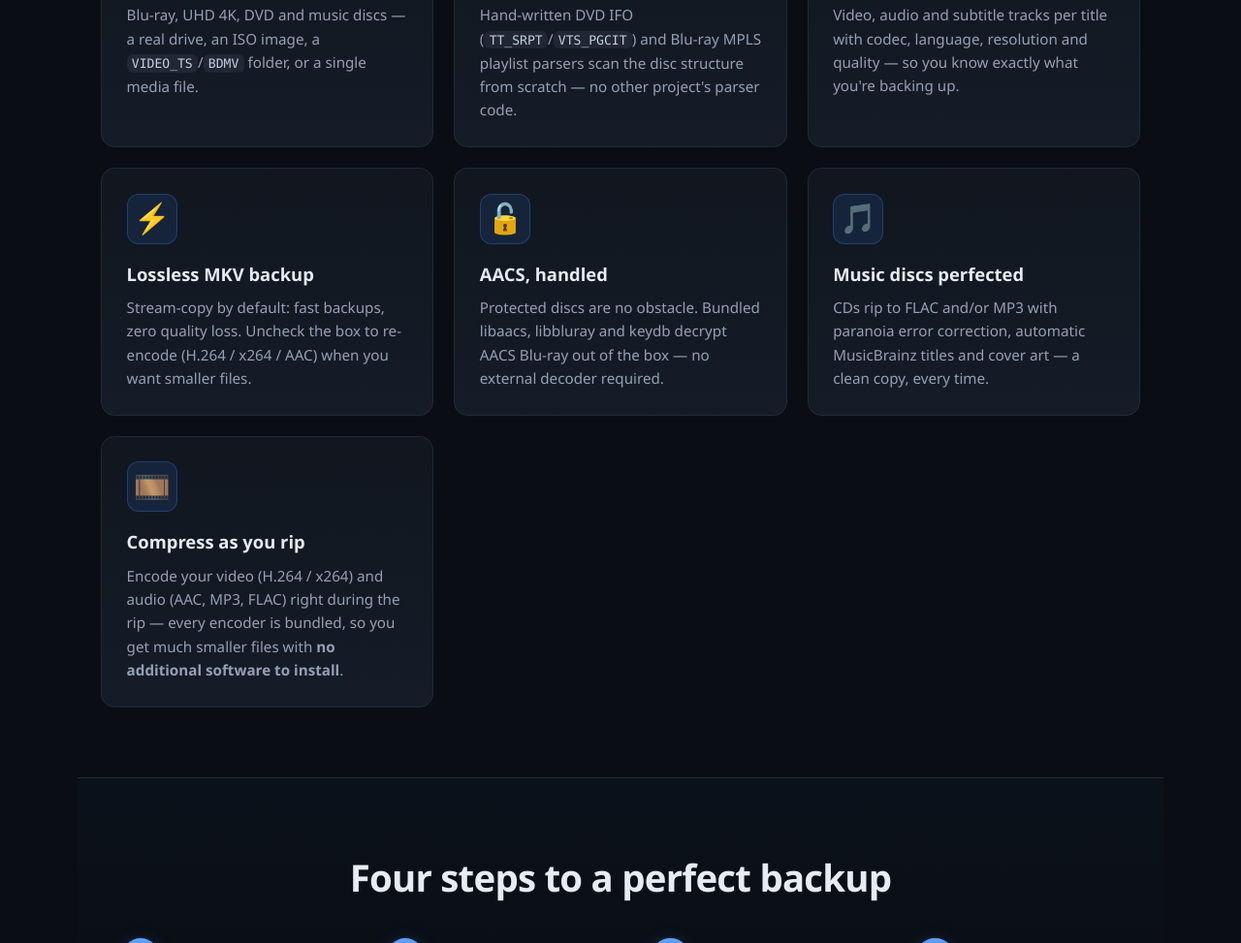
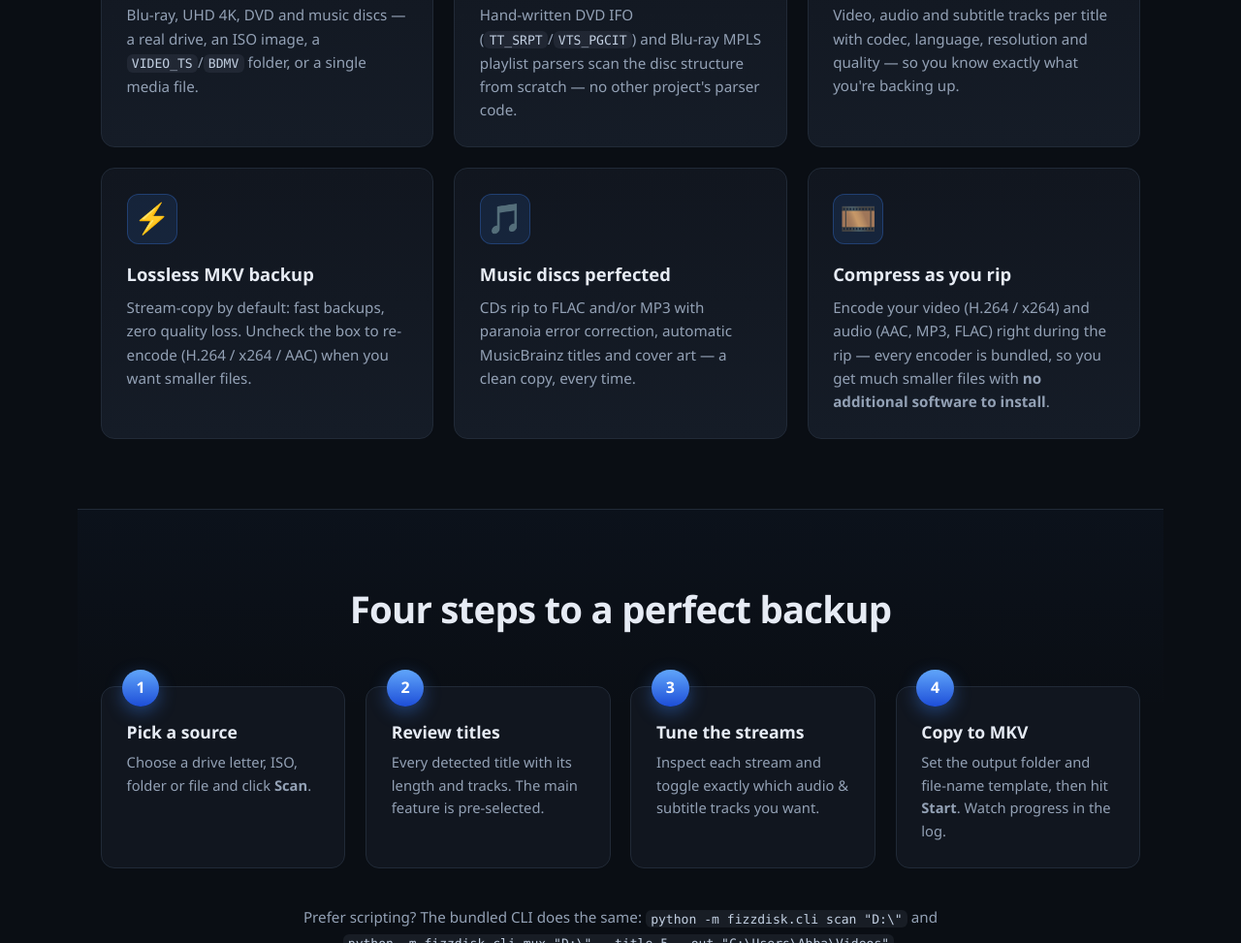
Before and after one commit to TheABBA/FizzDisk, a plain HTML site: page website/index.html in a window 1280 px wide. Shown: the part 2089-3062 px from the top of the page at 97% size. Drawn offline with Linux system fonts and the light colour scheme.

Commit message:
Website: remove 'AACS, handled' feature card

```diff
--- a/website/index.html
+++ b/website/index.html
@@ -134,7 +134,6 @@
     <div class="card"><div class="ico">🧩</div><h3>Clean-room parsers</h3><p>Hand-written DVD IFO (<code>TT_SRPT</code>/<code>VTS_PGCIT</code>) and Blu-ray MPLS playlist parsers scan the disc structure from scratch — no other project's parser code.</p></div>
     <div class="card"><div class="ico">🎚️</div><h3>Full stream inspection</h3><p>Video, audio and subtitle tracks per title with codec, language, resolution and quality — so you know exactly what you're backing up.</p></div>
     <div class="card"><div class="ico">⚡</div><h3>Lossless MKV backup</h3><p>Stream-copy by default: fast backups, zero quality loss. Uncheck the box to re-encode (H.264 / x264 / AAC) when you want smaller files.</p></div>
-    <div class="card"><div class="ico">🔓</div><h3>AACS, handled</h3><p>Protected discs are no obstacle. Bundled libaacs, libbluray and keydb decrypt AACS Blu-ray out of the box — no external decoder required.</p></div>
     <div class="card"><div class="ico">🎵</div><h3>Music discs perfected</h3><p>CDs rip to FLAC and/or MP3 with paranoia error correction, automatic MusicBrainz titles and cover art — a clean copy, every time.</p></div>
     <div class="card"><div class="ico">🎞️</div><h3>Compress as you rip</h3><p>Encode your video (H.264 / x264) and audio (AAC, MP3, FLAC) right during the rip — every encoder is bundled, so you get much smaller files with <strong>no additional software to install</strong>.</p></div>
   </div>
```
